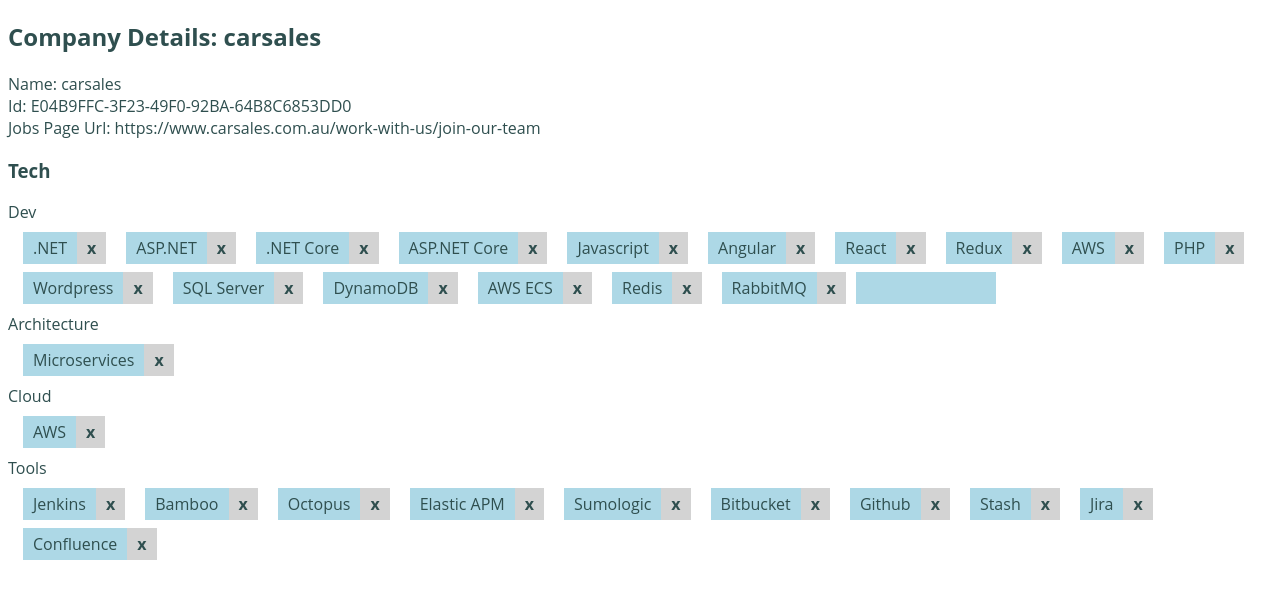
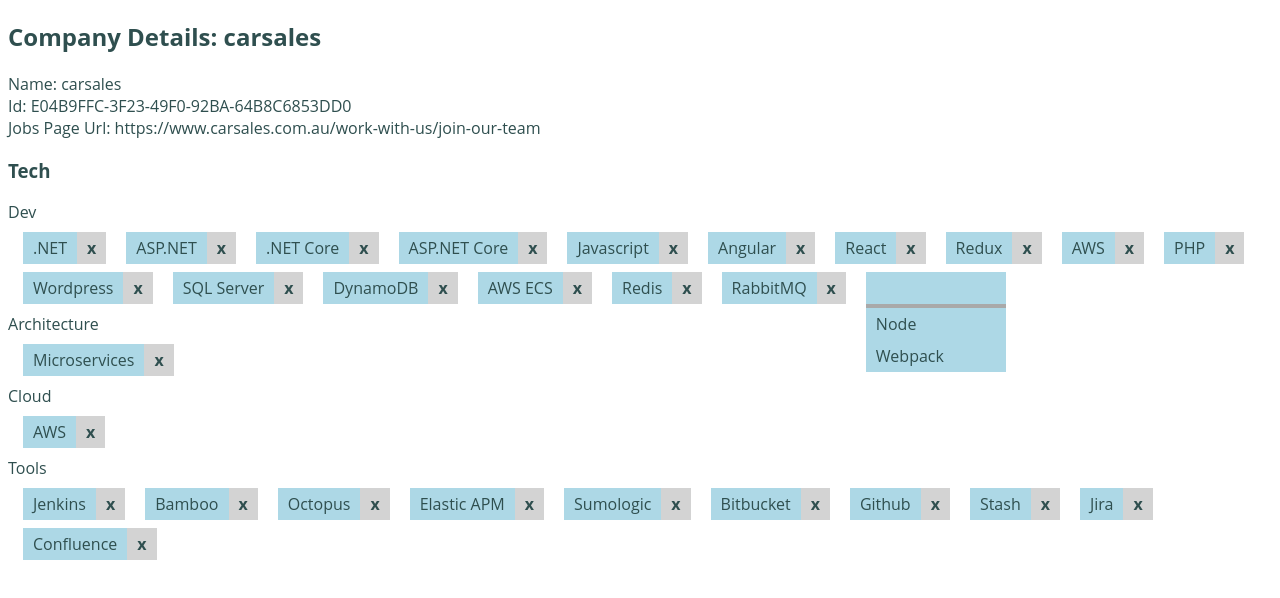
Before and after one commit to jameschristou/react-autocomplete-tags-input, a React app: page /companies/1 in a window 1280 px wide. Both pictures are taken after a click on the element 640 px from the left and 268 px from the top of the page. Shown: the top 598 px of the page. Built offline with nearby package versions, Linux system fonts and the light colour scheme.

Commit message:
More work on selecting and adding items in the textboxlist

```diff
--- a/src/components/AutoCompleteTextBox.js
+++ b/src/components/AutoCompleteTextBox.js
@@ -15,18 +15,30 @@
     updateListHandler(itemList);
   };
 
-  const startAddingNewItemHandler = () => {
-    setIsAddingNewItem(true);
-  };
-
   const newItemUpdatedEventHandler = (evnt) => {
     console.log('Adding new item');
+  }
+
+  const addNewItemHandler = (evnt) => {
+    console.log('Adding new item');
+
+    if(!isAddingNewItem){
+      setIsAddingNewItem(true);
+    }
+  }
+
+  const addItemHandler = (item) => {
+    let itemList = [...items];
+
+    itemList.push(item);
+
+    updateListHandler(itemList);
   }
 
   return (
     <div className="autocompleteTextBox">
       <label className="autocompleteTextBox__label">{label}</label>
-      <div className="autocompleteTextBox__items" onClick={evnt => startAddingNewItemHandler()}>
+      <div className="autocompleteTextBox__items" onClick={evnt => addNewItemHandler()} onBlur={evnt => setIsAddingNewItem(false)}>
         {items.map(
           (item, index) => {
             return (
@@ -35,48 +47,54 @@
           }
         )}
         {isAddingNewItem &&
-          <NewItem filterOptionsHandler={filterOptionsHandler}/>
+          <NewItem filterOptionsHandler={filterOptionsHandler} existingItems={items} addItemHandler={addItemHandler}/>
         }
       </div>
     </div>
   );
-
-  // every time the user clicks into the box then create a div with contentEditable property
 }
 
 const AutoCompleteItem = ({itemIndex, item, removeItemHandler}) => {
   return (
-    <div className="autocompleteTextBoxItem">
+    <div className="autocompleteTextBoxItem" onClick={evnt => evnt.stopPropagation()}>
       <span className="autocompleteTextBoxItem__text">{item}</span>
       <span className="autocompleteTextBoxItem__remove" onClick={event => removeItemHandler(item)}>x</span>
     </div>
   );
 }
 
-const NewItem = ({filterOptionsHandler}) => {
+const NewItem = ({filterOptionsHandler, existingItems, addItemHandler}) => {
   const txtBoxRef = useRef(null);
   const [newItemsOptions, setNewItemsOptions] = useState([]);
 
   useEffect(() => {
+    console.log('useEffect:NewItem');
     txtBoxRef.current.focus();
+
+    setNewItemsOptions(getNotSelectedOptions(''));
   }, [txtBoxRef]);
 
   const newItemUpdatedEventHandler = (evnt) => {
-    let options = filterOptionsHandler(evnt.target.textContent.trim());
+    let options = getNotSelectedOptions(evnt.target.textContent.trim());
 
     setNewItemsOptions(options);
   }
 
-  const showAutoCompleteList = true;
+  const getNotSelectedOptions = (filterText) => {
+    let options = filterOptionsHandler(filterText);
+
+    // remove options which are already selected
+    return options.filter(o => existingItems.indexOf(o) < 0);
+  }
 
   return (
     <div className="autocompleteTextBoxNewItem">
       <div ref={txtBoxRef} className="autocompleteTextBoxNewItem__text" contentEditable="true" onInput={evnt => newItemUpdatedEventHandler(evnt)}></div>
-      <ul className={`autocompleteTextBoxNewItem__list${showAutoCompleteList ? '' : ' hidden'}`}>
+      <ul className="autocompleteTextBoxNewItem__list">
         {newItemsOptions.map(
           (item, index) => {
             return (
-              <li className="autocompleteTextBoxNewItem__listitem">{item}</li>
+              <li key={index} className="autocompleteTextBoxNewItem__listitem" onClick={evnt => addItemHandler(item)}>{item}</li>
             );
           }
         )}
--- a/src/components/CompanyData.js
+++ b/src/components/CompanyData.js
@@ -53,10 +53,10 @@
   }
 
   const filterOptionsHandler = (input) => {
-    let options = ["ASP.NET Core", ".NET Core", "React", "Redux", "Angular", "PHP", "Javascript", "Node", "SQL Server", "Webpack"];
+    let options = ["ASP.NET Core", ".NET Core", "React", "Redux", "Redis", "Angular", "PHP", "Javascript", "Node", "SQL Server", "Webpack"];
 
     if(!input || input.length === 0){
-      return [options];
+      return options;
     }
 
     return options.filter(function(item) {
--- a/src/sass/autoCompleteTextbox.scss
+++ b/src/sass/autoCompleteTextbox.scss
@@ -36,6 +36,7 @@
     .autocompleteTextBoxNewItem{
         display:inline-block;
         position: relative;
+        margin-left: 10px;
 
         &__text{
             display:inline-block;
@@ -56,10 +57,12 @@
             background-color: lightblue;
             margin: 0;
             box-sizing: border-box;
+            border-top: solid 4px darkgray;
         }
 
         &__listitem{
             padding: 5px 10px;
+            cursor: pointer;
 
             &:hover{
                 background-color:lightgrey;
```
